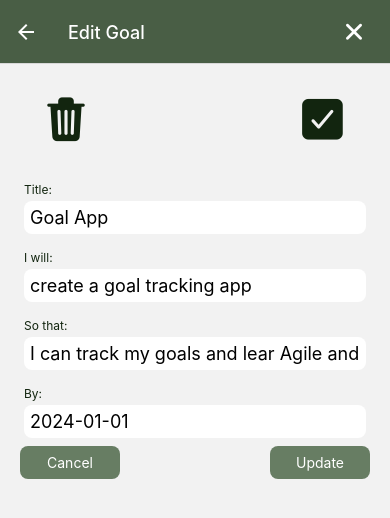
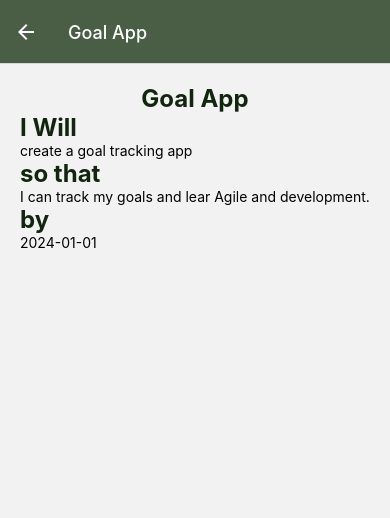
Before and after one commit to BostonBijold/AIM, a React Native app: screen /Goals in a window 390 px wide. Both pictures are taken after a click on the element 195 px from the left and 159 px from the top of the page. Shown: the top 518 px of the page. Built offline with nearby package versions, Linux system fonts and the light colour scheme.

Commit message:
Goal details modal added.

```diff
--- a/App.js
+++ b/App.js
@@ -17,6 +17,7 @@ import { GlobalStyles } from "./constants/colors";
 import IconButton from "./components/UI/IconButton";
 import GoalContextProvider from "./storage/goal-context";
 import GoalDetails from "./screens/GoalDetails";
+import User from "./screens/User";
 
 const BottomTabs = createBottomTabNavigator();
 const Stack = createNativeStackNavigator();
@@ -31,12 +32,25 @@ function AgileLifeDevelopmentOverview() {
         tabBarActiveTintColor: GlobalStyles.colors.white,
         //tabBarInactiveTintColor: GlobalStyles.colors.layer4,
         headerRight: ({ tintColor }) => (
-          <IconButton icon={"person"} size={30} color={tintColor}
-          onPress={() => {navigation.navigate('Manage Goal')}} />
+          <IconButton
+            icon={"person"}
+            size={30}
+            color={tintColor}
+            onPress={() => {
+              navigation.navigate("User");
+            }}
+          />
         ),
-        headerLeft:  ({ tintColor }) => (
-          <IconButton icon={"information-circle-outline"} size={30} color={tintColor}
-          onPress={() => {navigation.navigate('Information')}} />)
+        headerLeft: ({ tintColor }) => (
+          <IconButton
+            icon={"information-circle-outline"}
+            size={30}
+            color={tintColor}
+            onPress={() => {
+              navigation.navigate("Information");
+            }}
+          />
+        ),
       })}
     >
       <BottomTabs.Screen
@@ -89,10 +103,10 @@ export default function App() {
             screenOptions={({ navigation }) => ({
               headerStyle: { backgroundColor: GlobalStyles.colors.layer1 },
               headerTintColor: "#fff",
-            headerRight: ({ tintColor }) => (
-              <IconButton icon={"close"} size={30} color={tintColor}
-              onPress={() => {navigation.goBack()}} />
-            ),
+              // headerRight: ({ tintColor }) => (
+              //   <IconButton icon={"close"} size={30} color={tintColor}
+              //   onPress={() => {navigation.goBack()}} />
+              // ),
             })}
           >
             <Stack.Screen
@@ -100,12 +114,23 @@ export default function App() {
               component={AgileLifeDevelopmentOverview}
               options={{ headerShown: false }}
             />
-          <Stack.Screen name="Manage Goal" component={ManageGoal} options={{
-            presentation: "modal"
-          }} />
+            <Stack.Screen
+              name="Manage Goal"
+              component={ManageGoal}
+              options={{
+                presentation: "modal",
+              }}
+            />
             <Stack.Screen name="Manage Task" component={ManageTask} />
             <Stack.Screen name="Information" component={Information} />
-          <Stack.Screen name="GoalDetails" component={GoalDetails} />
+            <Stack.Screen
+              name="GoalDetails"
+              component={GoalDetails}
+              options={{
+                presentation: "modal",
+              }}
+            />
+            <Stack.Screen name="User" component={User} />
           </Stack.Navigator>
         </NavigationContainer>
       </GoalContextProvider>
--- a/components/GoalItem.js
+++ b/components/GoalItem.js
@@ -15,7 +15,7 @@ function GoalItem({ id,
   const navigation = useNavigation();
 
   function goalPressHandler() {
-    navigation.navigate("Manage Goal", {goalId: id });
+    navigation.navigate("GoalDetails", {goalId: id });
   }
 
   return (
--- a/components/ManageEntries/Input.js
+++ b/components/ManageEntries/Input.js
@@ -35,7 +35,8 @@ const styles = StyleSheet.create({
     fontSize: 18,
   },
   label: {
-    fontSize: 12,
+    fontSize: 16,
+    fontWeight: "bold",
     color: GlobalStyles.colors.dark1,
     marginBottom: 4,
   },
@@ -48,5 +49,10 @@ const styles = StyleSheet.create({
   },
   invalidInput: {
     color: GlobalStyles.colors.errorText,
+  },
+  title: {
+    fontSize: 24,
+    fontWeight: "bold",
+    color: GlobalStyles.colors.dark1,
   }
 });
--- a/screens/GoalDetails.js
+++ b/screens/GoalDetails.js
@@ -1,14 +1,137 @@
-import { StyleSheet, Text } from "react-native";
+import { useContext, useLayoutEffect } from "react";
+import { StyleSheet, Text, View, Pressable, TextInput } from "react-native";
+import GoalsForm from "../components/ManageEntries/GoalsForm";
+import Button from "../components/UI/Button";
+import IconButton from "../components/UI/IconButton";
+import { GlobalStyles } from "../constants/colors";
+import { GoalContext } from "../storage/goal-context";
+import { getFormatedDate } from "../util/date";
 
 
-function GoalDetails() {
-    return(
-        <Text>Goal details Screen</Text>
-    );
+function GoalDetails({ route, navigation }) {
+  const goalsCtx = useContext(GoalContext);
+
+  const editedGoalId = route.params?.goalId;
+  const isEditing = !!editedGoalId;
+
+  const selectedGoal = goalsCtx.goals.find((goal) => goal.id === editedGoalId);
+
+  useLayoutEffect(() => {
+    navigation.setOptions({
+      title: selectedGoal.title,
+    });
+  }, [navigation, isEditing]);
+
+  //if complete - conditional change to show different icon for complete.
+
+  function deleteGoalHandler() {
+    goalsCtx.deleteGoal(editedGoalId);
+    navigation.goback();
+  }
+
+  function completeGoalHandler() {
+    navigation.goBack();
+  }
+
+  function confirmHandler(goalData) {
+    if (isEditing) {
+      console.log(goalData);
+      goalsCtx.updateGoal(editedGoalId, goalData);
+    } else {
+      console.log(goalData);
+      goalsCtx.addGoal(goalData);
+    }
+    navigation.goBack();
+  }
+
+  function addTaskHandler() {}
+
+  function cancelHandler() {
+    navigation.goBack();
+  }
+
+  return (
+    <View style={styles.container}>
+        <View style={styles.titleContainer}>
+            <Text style={styles.titles}>{selectedGoal.title}</Text>
+        </View>
+      <Text style={styles.titles}>I Will</Text>
+      <Text>{selectedGoal.willDescription}</Text>
+      <Text style={styles.titles}>so that</Text>
+      <Text>{selectedGoal.whyDescription}</Text>
+      <Text style={styles.titles}>by</Text>
+      <Text >{getFormatedDate(selectedGoal.deadline)}</Text>
+
+
+          {/* {isEditing && (
+        <View style={styles.completeCancel}>
+          <IconButton
+            icon={"trash"}
+            size={50}
+            color={GlobalStyles.colors.dark1}
+            onPress={deleteGoalHandler}
+          />
+          <IconButton
+            icon={"checkbox"}
+            size={50}
+            color={GlobalStyles.colors.dark1}
+            onPress={completeGoalHandler}
+          />
+        </View>
+      )} */}
+      </View>
+  );
 }
 
 export default GoalDetails;
 
 const styles = StyleSheet.create({
+  container: {
+    flex: 1,
+    padding: 20,
+  },
 
+  completeCancel: {
+    flexDirection: "row",
+    justifyContent: "space-between",
+  },
+  buttonContainer: {
+    borderColor: GlobalStyles.colors.layer1,
+    borderRadius: 8,
+    borderWidth: 2,
+    backgroundColor: GlobalStyles.colors.layer1light,
+    width: 200,
+    justifyContent: "center",
+    alignItems: "center",
+    margin: 8,
+  },
+  inputContainer: {
+    borderWidth: 2,
+    borderRadius: 8,
+  },
+  titles: {
+    fontSize: 24,
+    fontWeight: "bold",
+    color: GlobalStyles.colors.dark1,
+  },
+  titleContainer: {
+    //backgroundColor: GlobalStyles.colors.layer1,
+    alignItems: 'center'
+  },
+  goalContainer: {
+    //padding: 12,
+    marginVertical: 8,
+    marginHorizontal: 12,
+    backgroundColor: GlobalStyles.colors.layer1,
+    flexDirection: "column",
+    justifyContent: "space-between",
+    borderRadius: 8,
+    shadowColor: GlobalStyles.colors.dark1,
+    shadowRadius: 8,
+    shadowOffset: { width: 1, height: 1 },
+    shadowOpacity: 0.35,
+  },
 });
+
+//set the title of the goal as the title on the card or 'add goal'.
+// trash and complete goal icons need to be at the top of the form .
--- /dev/null
+++ b/screens/User.js
@@ -0,0 +1,8 @@
+import { StyleSheet, Text, View } from 'react-native';
+
+
+function User() {
+   return  <Text>Information </Text>
+};
+
+export default User;
```
Also changed, not shown: components/ManageEntries/GoalsForm.js (+1 -7 lines). Lines whose indentation alone changed are shown as unchanged.
